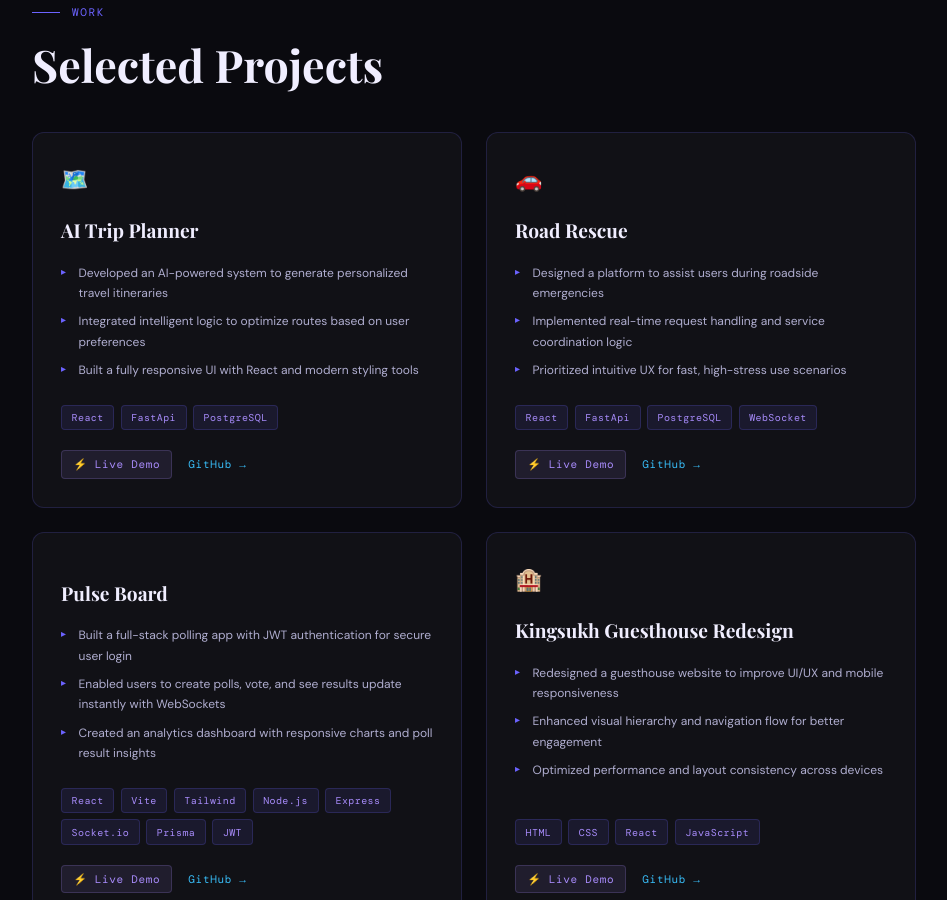
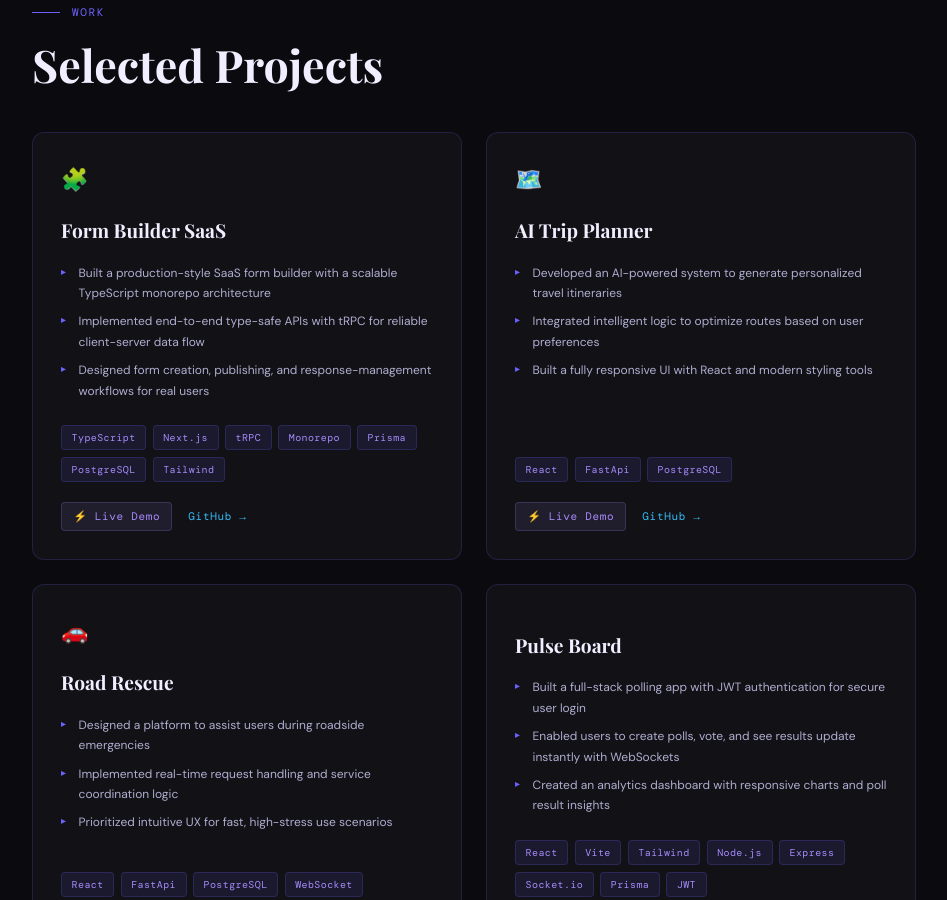
Before and after one commit to Vishal33bisht/portfolio, a plain HTML site: page index.html in a window 1280 px wide. Shown: the part 1560-2460 px from the top of the page, without its empty margins (166-1113 px from the left). Drawn offline with nearby package versions, Linux system fonts and the light colour scheme; a web font is replaced by a local one.

Commit message:
added the Form Builder Project

```diff
--- a/index.html
+++ b/index.html
@@ -655,7 +655,7 @@
     </div>
     <div class="stat-grid">
       <div class="stat-card">
-        <div class="stat-num">8+</div>
+        <div class="stat-num">9+</div>
         <div class="stat-label">Projects Built</div>
       </div>
       <div class="stat-card">
@@ -681,6 +681,30 @@
   <div class="section-label fade-in">Work</div>
   <h2 class="section-title fade-in">Selected Projects</h2>
   <div class="projects-grid fade-in">
+
+    <!-- Form Builder SaaS -->
+    <div class="project-card">
+      <div class="project-icon">🧩</div>
+      <div class="project-name">Form Builder SaaS</div>
+      <ul class="project-bullets">
+        <li>Built a production-style SaaS form builder with a scalable TypeScript monorepo architecture</li>
+        <li>Implemented end-to-end type-safe APIs with tRPC for reliable client-server data flow</li>
+        <li>Designed form creation, publishing, and response-management workflows for real users</li>
+      </ul>
+      <div class="project-tech">
+        <span class="tech-tag">TypeScript</span>
+        <span class="tech-tag">Next.js</span>
+        <span class="tech-tag">tRPC</span>
+        <span class="tech-tag">Monorepo</span>
+        <span class="tech-tag">Prisma</span>
+        <span class="tech-tag">PostgreSQL</span>
+        <span class="tech-tag">Tailwind</span>
+      </div>
+      <div class="project-links">
+        <a href="https://form-builder-web-uxp4.vercel.app/" class="project-link demo" target="_blank">⚡ Live Demo</a>
+        <a href="https://github.com/Vishal33bisht/form-Builder.git" class="project-link" target="_blank">GitHub →</a>
+      </div>
+    </div>
 
     <!-- AI Trip Planner -->
     <div class="project-card">
@@ -886,6 +910,7 @@
       <div class="skill-tags">
         <span class="skill-tag">C++</span>
         <span class="skill-tag">JavaScript</span>
+        <span class="skill-tag">TypeScript</span>
         <span class="skill-tag">Python</span>
       </div>
     </div>
@@ -905,6 +930,7 @@
         <span class="skill-tag">Node.js</span>
         <span class="skill-tag">Express</span>
         <span class="skill-tag">FastAPI</span>
+        <span class="skill-tag">tRPC</span>
         <span class="skill-tag">Socket.io</span>
       </div>
     </div>
@@ -914,6 +940,7 @@
         <span class="skill-tag">MongoDB</span>
         <span class="skill-tag">MySQL</span>
         <span class="skill-tag">PostgreSQL</span>
+        <span class="skill-tag">Prisma</span>
       </div>
     </div>
     <div class="skill-group">
@@ -923,6 +950,7 @@
         <span class="skill-tag">Docker</span>
         <span class="skill-tag">Postman</span>
         <span class="skill-tag">Vercel</span>
+        <span class="skill-tag">Monorepo</span>
       </div>
     </div>
     <div class="skill-group">
```
